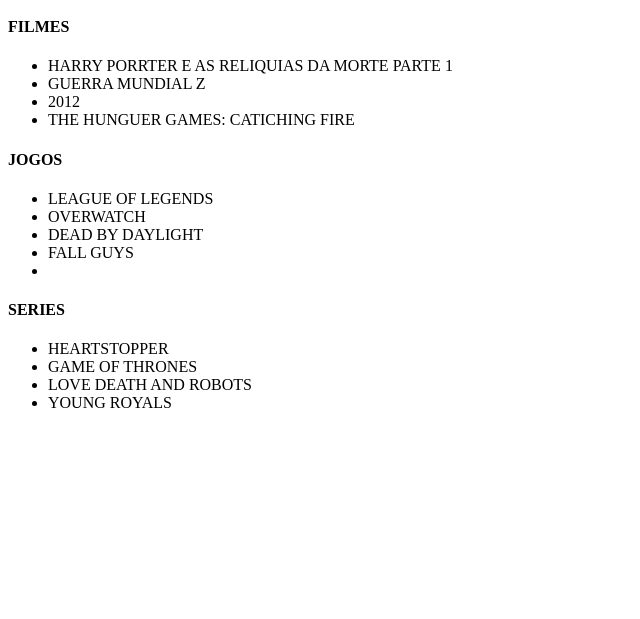
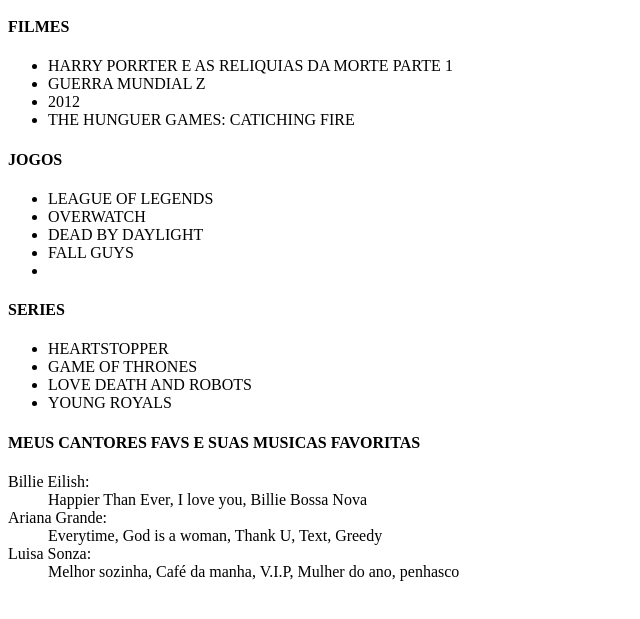
Before and after one commit to ufjf-dcc121/ufjf-dcc121-2022-1-atv2-1RodrigoSoares, a plain HTML site: page index.html in a window 1280 px wide. Shown: the part 101-720 px from the top of the page, without its empty margins (0-640 px from the left). Drawn offline with Linux system fonts and the light colour scheme.

Commit message:
Cantores favoritos e suas musicas

```diff
--- a/index.html
+++ b/index.html
@@ -31,6 +31,20 @@
         <li>LOVE DEATH AND ROBOTS</li>
         <li>YOUNG ROYALS</li>
     </ul>
-
+    <h4>MEUS CANTORES FAVS E SUAS MUSICAS FAVORITAS</h4>
+    <dl>
+        <div>
+            <dt>Billie Eilish:</dt>
+            <dd>Happier Than Ever, I love you, Billie Bossa Nova</dd>
+        </div>
+        <div>
+            <dt>Ariana Grande:</dt>
+            <dd>Everytime, God is a woman, Thank U, Text, Greedy </dd>
+        </div>
+        <div>
+            <dt>Luisa Sonza:</dt>
+            <dd>Melhor sozinha, Café da manha, V.I.P, Mulher do ano, penhasco</dd>
+        </div>
+    </dl>
   </body>
 </html>
```
